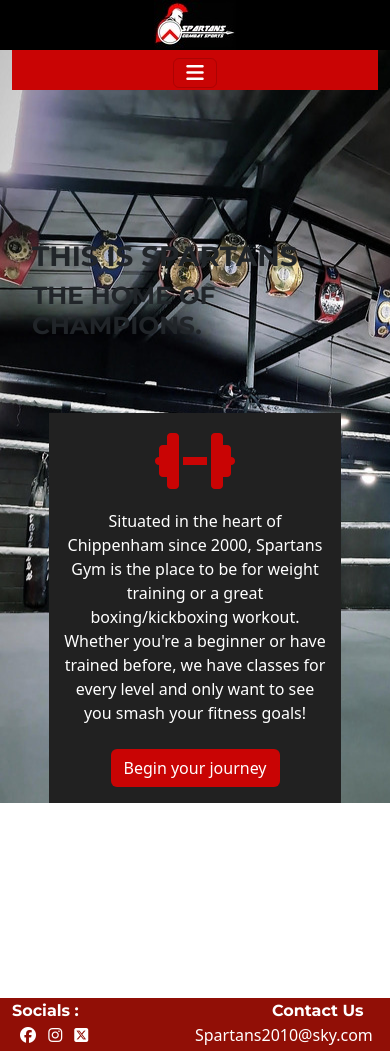
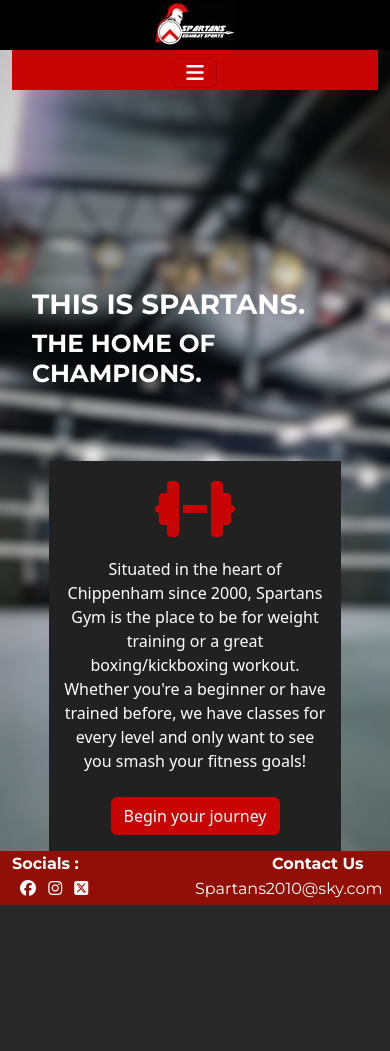
Before and after one commit to T254-bot/spartans-gym-fsf_project, a Django app: page / in a window 390 px wide. After the commit the page ends 905 px from the top, so only its background shows below. Run offline with Django 3.2, Linux system fonts and the light colour scheme; some libraries are stand-ins or nearby versions.

Commit message:
Completes and test responsivness for styling on main page. Updates background image

```diff
--- a/home/templates/home/index.html
+++ b/home/templates/home/index.html
@@ -2,12 +2,11 @@
 {% load static %}
 
 {% block content %}
-<div class="main-bg">
 <div class="container-fluid main-header">
     <div class="row">
         <div class="col col-lg-6">
-                <h1 class="montserrat-b">THIS IS SPARTANS.</h1>
-                <h2 class="montserrat-b">THE HOME OF CHAMPIONS.</h2>
+            <h1 class="montserrat-b text-white">THIS IS SPARTANS.</h1>
+            <h2 class="montserrat-b text-white">THE HOME OF CHAMPIONS.</h2>
         </div>
     </div>
 </div>
@@ -25,6 +24,6 @@
         </div>
     </div>
 </div>
-</div>
+
 
 {% endblock %}
--- a/static/css/base.css
+++ b/static/css/base.css
@@ -10,8 +10,8 @@
     height: 2.5rem;
 }
 
-.m50 {
-    margin-top: 50% !important;
+.ctm {
+    margin-top: 40% !important;
 }
 
 
@@ -46,11 +46,17 @@
     font-style: normal;
 }
 
+.montserrat {
+    font-family: "Montserrat", sans-serif;
+    font-optical-sizing: auto;
+    font-weight: normal;
+    font-style: normal;
+}
 
 /*----------------------------------------------------------- Home page */
 
 .main-header {
-    padding-top: 15rem;
+    padding-top: 18rem;
     padding-left: 2rem;
     margin-bottom: 4rem;
 }
@@ -60,7 +66,7 @@
 }
 
 .main-bg {
-    background-image: url(/static/media/site_images/spartans-bg-m.jpg);
+    background-image: url(/static/media/site_images/spartans-ubg-m.jpg);
 }
 
 /*----------------------------------------------------------- Media Queries */
@@ -68,6 +74,7 @@
 @media (min-width: 576px){
     .main-header {
         margin-bottom: 4.2rem;
+        padding-top: 15rem;
         padding-left: 5rem;
     }
 }
--- a/templates/base.html
+++ b/templates/base.html
@@ -34,7 +34,7 @@
 
         <title>Spartans Gym{% block extra_title %}{% endblock %}</title>
     </head>
-    <body>
+    <body class="main-bg">
         <header class="container-fluid fixed-top">
             <div class="row justify-content-center black-bg">
                 <img src="/static/media/site_images/spartans_logo-m.jpg" alt="Spartans Logo" style="width:auto">
```
Also changed, not shown: static/media/site_images/spartans-bg-m.jpg (deleted), static/media/site_images/spartans-ubg-m.jpg (added). Lines whose indentation alone changed are shown as unchanged.
